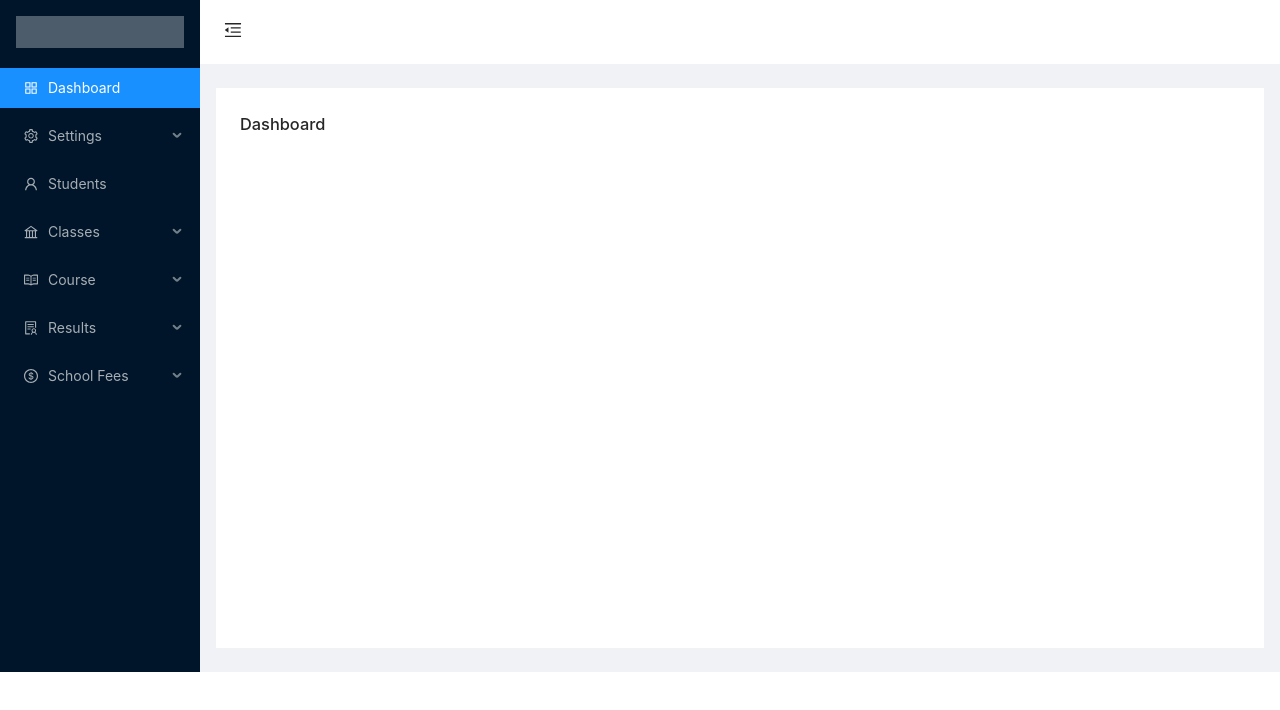
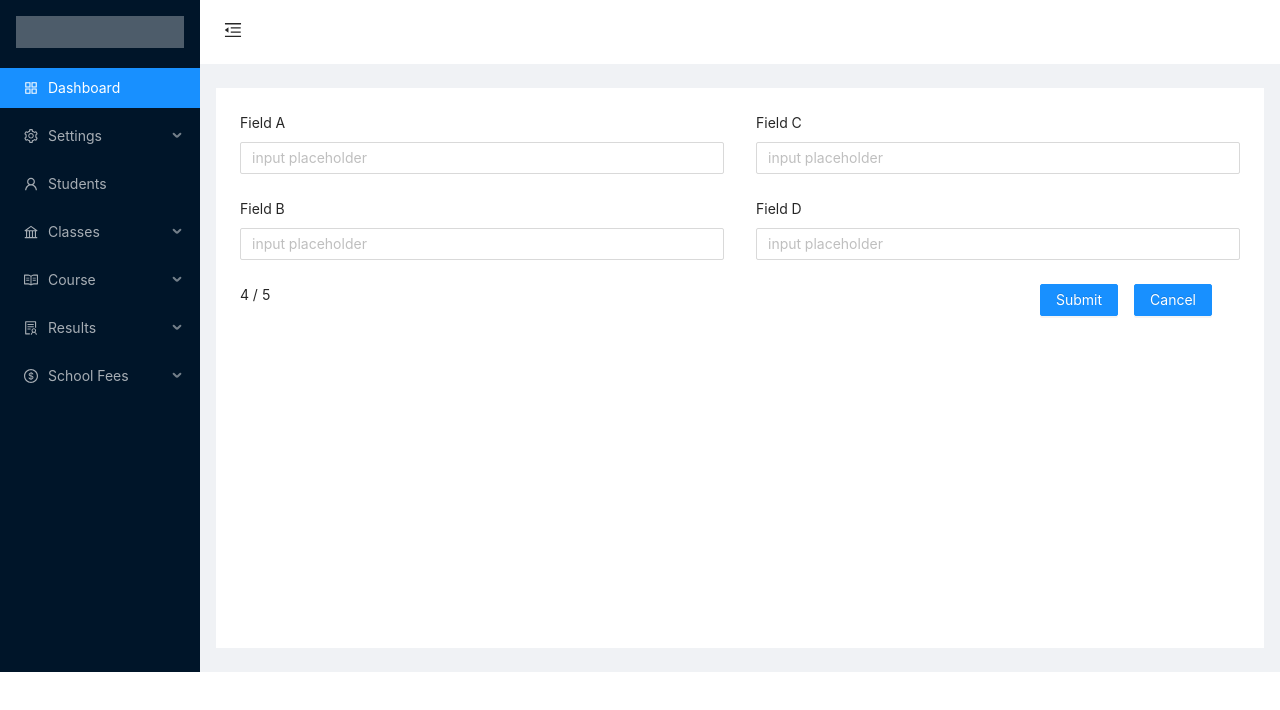
Before and after one commit to MpCodes/mysemaui, a React (Create React App) app: page /#/dashboard in a window 1280 px wide. Shown: the top 710 px of the page. Built offline with nearby package versions, Linux system fonts and the light colour scheme.

Commit message:
form layout

```diff
--- a/src/views/dashboard/Dashboard.js
+++ b/src/views/dashboard/Dashboard.js
@@ -1,9 +1,46 @@
 import React from 'react';
+import { Form, Input, Button, Row, Col } from 'antd';
 
 const Dashboard = () => {
 	return (
 		<>
-			<h3>Dashboard</h3>
+			<Form layout='vertical'>
+				<Row gutter={{ xs: 8, sm: 16, md: 24, lg: 32 }}>
+					<Col span={12}>
+						<Form.Item label='Field A'>
+							<Input placeholder='input placeholder' />
+						</Form.Item>
+						<Form.Item label='Field B'>
+							<Input placeholder='input placeholder' />
+						</Form.Item>
+					</Col>
+					<Col span={12}>
+						<Form.Item label='Field C'>
+							<Input placeholder='input placeholder' />
+						</Form.Item>
+						<Form.Item label='Field D'>
+							<Input placeholder='input placeholder' />
+						</Form.Item>
+					</Col>
+				</Row>
+				<Row>
+					<Col flex='auto'>4 / 5</Col>
+					<Col flex='200px'>
+						<Row gutter={16}>
+							<Col>
+								<Form.Item>
+									<Button type='primary'>Submit</Button>
+								</Form.Item>
+							</Col>
+							<Col>
+								<Form.Item>
+									<Button type='primary'>Cancel</Button>
+								</Form.Item>
+							</Col>
+						</Row>
+					</Col>
+				</Row>
+			</Form>
 		</>
 	);
 };
```
